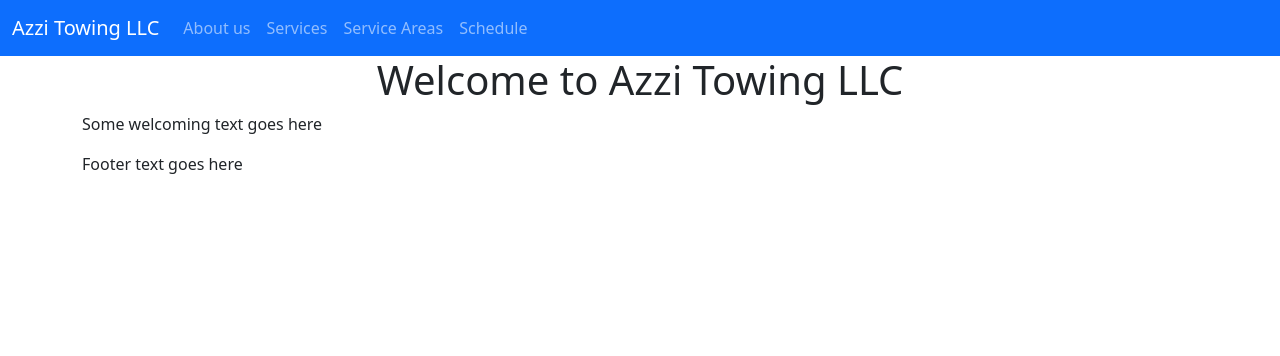
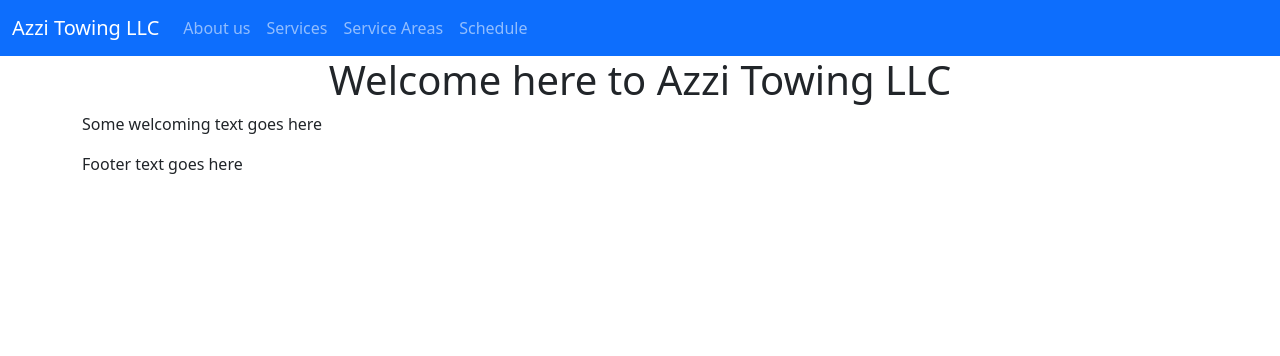
Before and after one commit to jamesbeegen/azziTowing, a Flask app: page / in a window 1280 px wide. Shown: the top 356 px of the page. Run offline with Flask 2, Linux system fonts and the light colour scheme.

Commit message:
Test commit requirements lines changed

```diff
--- a/requirements.txt
+++ b/requirements.txt
@@ -4,6 +4,4 @@ Flask==2.2.2
 itsdangerous==2.1.2
 Jinja2==3.1.2
 MarkupSafe==2.1.1
-mysqlclient==2.1.1
-sqlparse==0.4.3
 Werkzeug==2.2.2
--- a/templates/index.html
+++ b/templates/index.html
@@ -2,6 +2,6 @@
 {% block title %}Home{% endblock %}
 
 {% block content %}
-<h1 class="text-center">Welcome to Azzi Towing LLC</h1>
+<h1 class="text-center">Welcome here to Azzi Towing LLC</h1>
 <p class="text-left">Some welcoming text goes here</p>
 {% endblock %}
```
